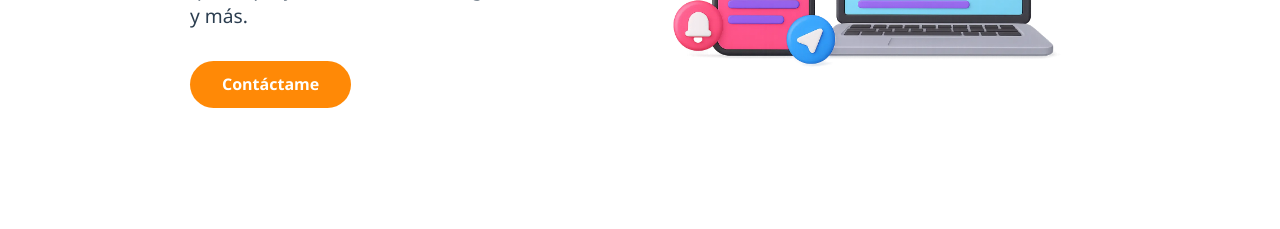
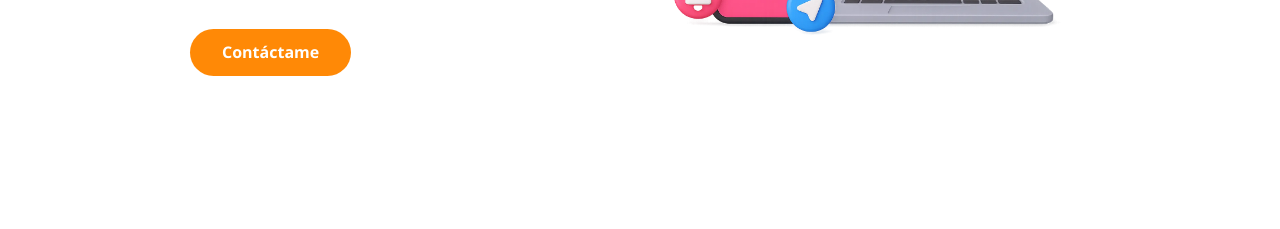
Before and after one commit to AragCyn/CMcyn-2025, a plain HTML site: page index.html in a window 1280 px wide. Shown: the part 344-573 px from the top of the page. Drawn offline with nearby package versions, Linux system fonts and the light colour scheme.

Commit message:
espacio inicio

```diff
--- a/style.css
+++ b/style.css
@@ -13,10 +13,13 @@ body {
     display: flex;
     align-items: center;
     justify-content: space-between;
-    padding: 4rem 5%;
+
     gap: 2rem;
     flex-wrap: wrap;
     flex-direction: row;
+
+
+    padding: 2rem 5% 4rem 5%; /* arriba, derecha, abajo, izquierda */
   }
 
   .contenido {
@@ -67,6 +70,7 @@ body {
     .hero {
       flex-direction: column;
       text-align: center;
+
     }
     .contenido, .imagen {
       max-width: 100%;
```
